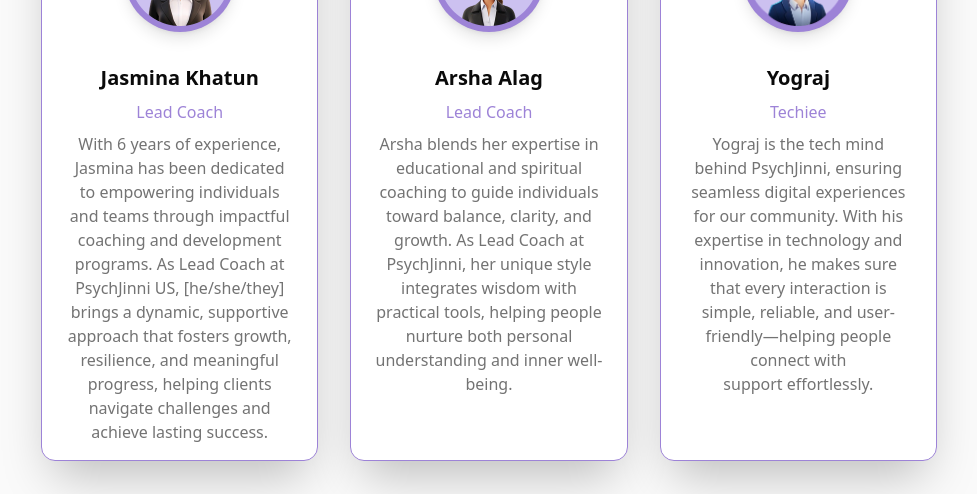
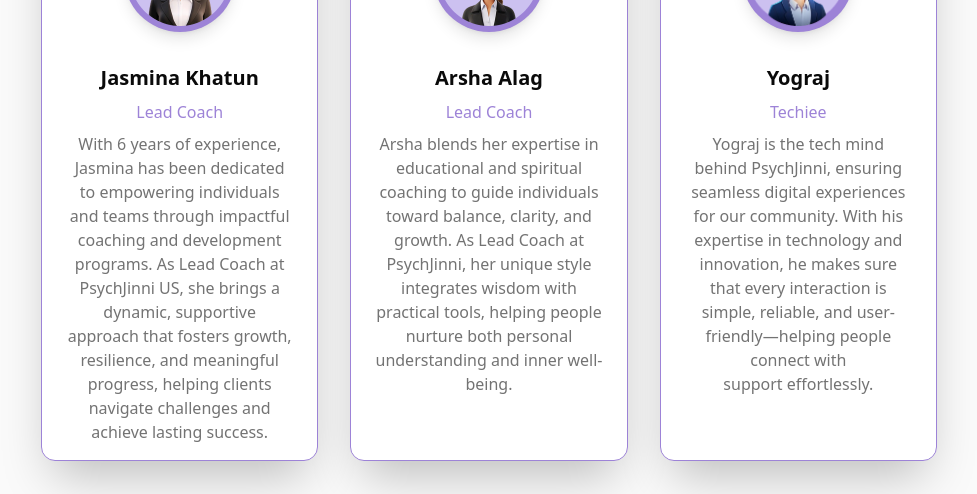
Before and after one commit to Yashraaj08/psychjinni, a Next.js app: page /about-us in a window 1280 px wide. Shown: the part 2820-3314 px from the top of the page, without its empty margins (151-1128 px from the left). Built offline with nearby package versions, Linux system fonts and the light colour scheme.

Commit message:
Update page.jsx

```diff
--- a/app/(pages)/about-us/page.jsx
+++ b/app/(pages)/about-us/page.jsx
@@ -151,7 +151,7 @@ const About = () => {
                     image: "/testimonials/Avatar_19.png",
                     name: "Jasmina Khatun",
                     role: "Lead Coach",
-                    desc: "With 6 years of experience, Jasmina has been dedicated to empowering individuals and teams through impactful coaching and development programs. As Lead Coach at PsychJinni US, [he/she/they] brings a dynamic, supportive approach that fosters growth, resilience, and meaningful progress, helping clients navigate challenges and achieve lasting success.",
+                    desc: "With 6 years of experience, Jasmina has been dedicated to empowering individuals and teams through impactful coaching and development programs. As Lead Coach at PsychJinni US, she brings a dynamic, supportive approach that fosters growth, resilience, and meaningful progress, helping clients navigate challenges and achieve lasting success.",
                   },
                   {
                     image: "/testimonials/Avatar_21.png",
```
